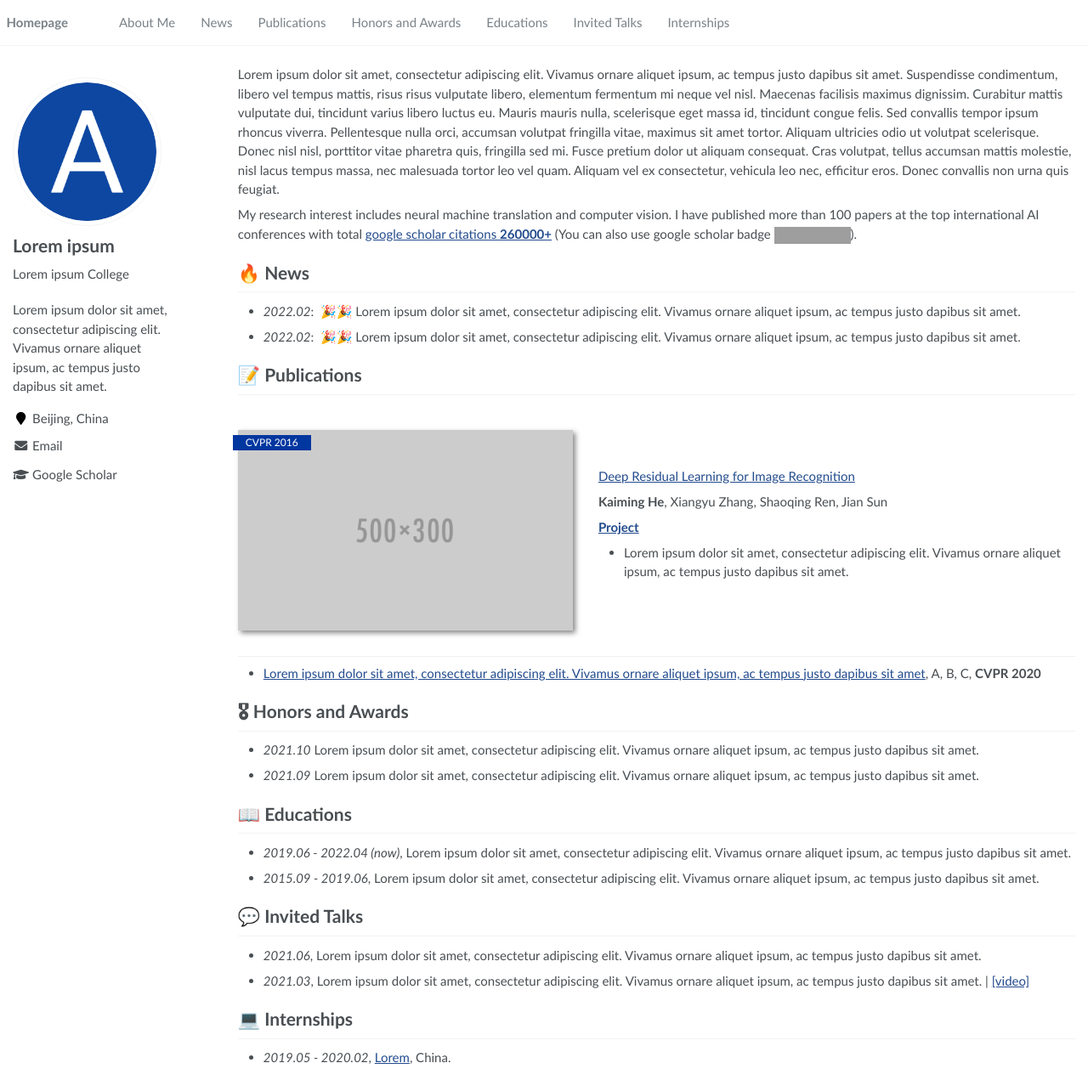
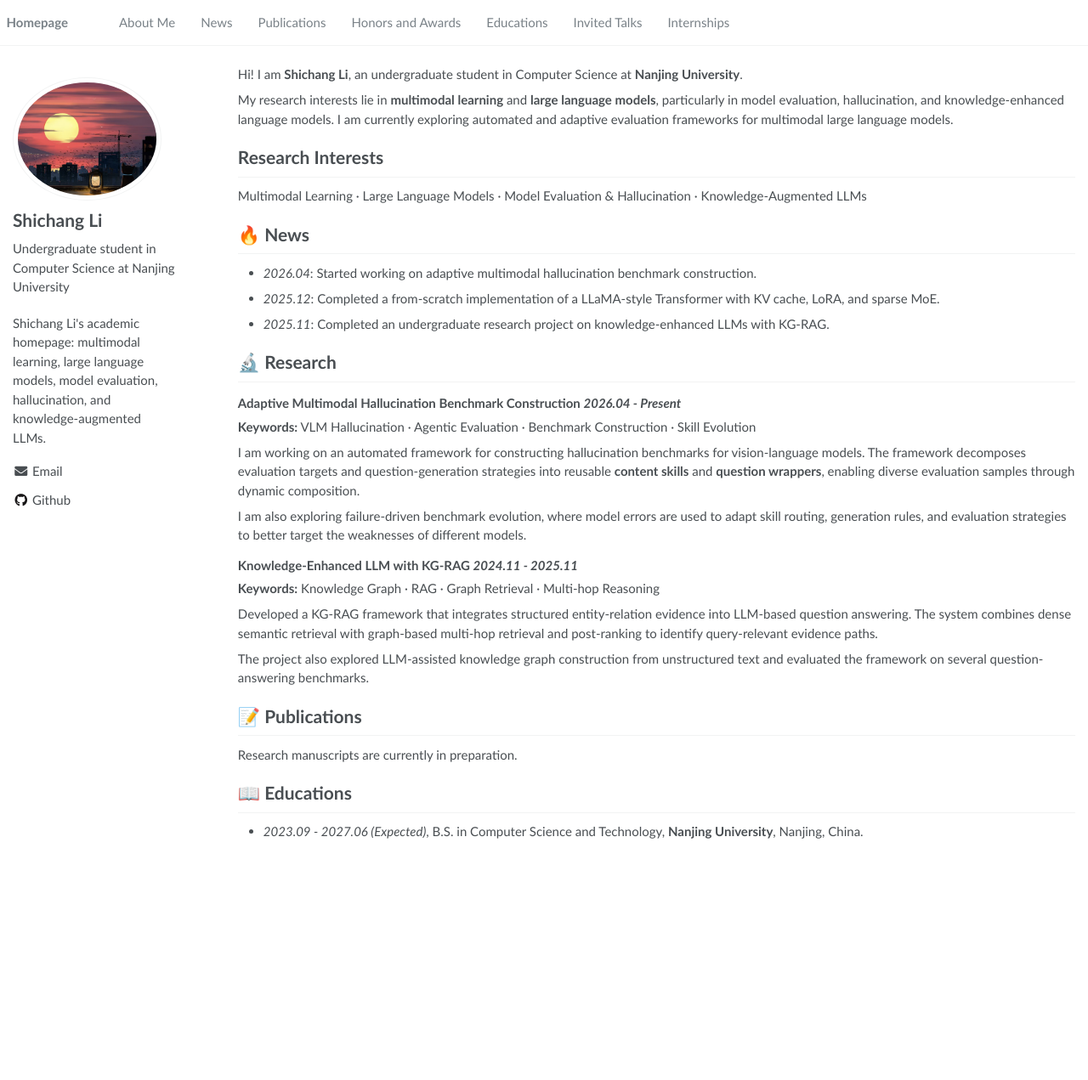
Before and after one commit to anyuri1/anyuri1.github.io, a Jekyll site: the page built from _pages/about.md, in a window 1280 px wide and 1271 px high. Shown: the whole window at 85% size. Built offline with Jekyll 4.4.1, drawn with Linux system fonts in a browser that asks for light colours; grey boxes are pictures that could not be loaded.

Commit message:
Set profile

```diff
--- a/_config.yml
+++ b/_config.yml
@@ -6,9 +6,9 @@
 # `jekyll serve`. If you change this file, please restart the server process.
 
 # Site Settings
-title                    : "Lorem ipsum"
-description              : "Lorem ipsum dolor sit amet, consectetur adipiscing elit. Vivamus ornare aliquet ipsum, ac tempus justo dapibus sit amet. "
-repository               : "RayeRen/acad-homepage.github.io"
+title                    : "Shichang Li"
+description              : "Shichang Li's academic homepage: multimodal learning, large language models, model evaluation, hallucination, and knowledge-augmented LLMs."
+repository               : "anyuri1/anyuri1.github.io"
 google_scholar_stats_use_cdn : true
 
 # google analytics
@@ -21,14 +21,14 @@ baidu_site_verification  :  # get baidu_site_verification from https://ziyuan.ba
 
 # Site Author
 author:
-  name             : "Lorem ipsum"
-  avatar           : "images/android-chrome-512x512.png"
-  bio              : "Lorem ipsum College"
-  location         : "Beijing, China"
+  name             : "Shichang Li"
+  avatar           : "images/Cat.jpg"
+  bio              : "Undergraduate student in Computer Science at Nanjing University"
+  location         :
   employer         :
   pubmed           :
-  googlescholar    : "https://scholar.google.com/citations?user=YOUR_GOOGLE_SCHOLAR_ID"
-  email            : "Lorem@ipsum.com"
+  googlescholar    :
+  email            :  "231220073@smail.nju.edu.cn"
   researchgate     :  # e.g., "https://www.researchgate.net/profile/yourprofile"
   uri              :
   bitbucket        :
@@ -37,7 +37,7 @@ author:
   flickr           :
   facebook         :
   foursquare       :
-  github           : # e.g., "github username"
+  github           : "anyuri1" # e.g., "github username"
   google_plus      :
   keybase          :
   instagram        :
--- a/_pages/about.md
+++ b/_pages/about.md
@@ -8,27 +8,54 @@ redirect_from:
   - /about.html
 ---
 
-{% if site.google_scholar_stats_use_cdn %}
+<!-- {% if site.google_scholar_stats_use_cdn %}
 {% assign gsDataBaseUrl = "https://cdn.jsdelivr.net/gh/" | append: site.repository | append: "@" %}
 {% else %}
 {% assign gsDataBaseUrl = "https://raw.githubusercontent.com/" | append: site.repository | append: "/" %}
 {% endif %}
-{% assign url = gsDataBaseUrl | append: "google-scholar-stats/gs_data_shieldsio.json" %}
+{% assign url = gsDataBaseUrl | append: "google-scholar-stats/gs_data_shieldsio.json" %} -->
 
 <span class='anchor' id='about-me'></span>
 
-Lorem ipsum dolor sit amet, consectetur adipiscing elit. Vivamus ornare aliquet ipsum, ac tempus justo dapibus sit amet. Suspendisse condimentum, libero vel tempus mattis, risus risus vulputate libero, elementum fermentum mi neque vel nisl. Maecenas facilisis maximus dignissim. Curabitur mattis vulputate dui, tincidunt varius libero luctus eu. Mauris mauris nulla, scelerisque eget massa id, tincidunt congue felis. Sed convallis tempor ipsum rhoncus viverra. Pellentesque nulla orci, accumsan volutpat fringilla vitae, maximus sit amet tortor. Aliquam ultricies odio ut volutpat scelerisque. Donec nisl nisl, porttitor vitae pharetra quis, fringilla sed mi. Fusce pretium dolor ut aliquam consequat. Cras volutpat, tellus accumsan mattis molestie, nisl lacus tempus massa, nec malesuada tortor leo vel quam. Aliquam vel ex consectetur, vehicula leo nec, efficitur eros. Donec convallis non urna quis feugiat.
+Hi! I am **Shichang Li**, an undergraduate student in Computer Science at **Nanjing University**.
 
-My research interest includes neural machine translation and computer vision. I have published more than 100 papers at the top international AI conferences with total <a href='https://scholar.google.com/citations?user=DhtAFkwAAAAJ'>google scholar citations <strong><span id='total_cit'>260000+</span></strong></a> (You can also use google scholar badge <a href='https://scholar.google.com/citations?user=DhtAFkwAAAAJ'><img src="https://img.shields.io/endpoint?url={{ url | url_encode }}&logo=Google%20Scholar&labelColor=f6f6f6&color=9cf&style=flat&label=citations"></a>).
+My research interests lie in **multimodal learning** and **large language models**, particularly in model evaluation, hallucination, and knowledge-enhanced language models. I am currently exploring automated and adaptive evaluation frameworks for multimodal large language models.
 
+# Research Interests
+
+Multimodal Learning · Large Language Models · Model Evaluation & Hallucination · Knowledge-Augmented LLMs
 
 # 🔥 News
-- *2022.02*: &nbsp;🎉🎉 Lorem ipsum dolor sit amet, consectetur adipiscing elit. Vivamus ornare aliquet ipsum, ac tempus justo dapibus sit amet.
-- *2022.02*: &nbsp;🎉🎉 Lorem ipsum dolor sit amet, consectetur adipiscing elit. Vivamus ornare aliquet ipsum, ac tempus justo dapibus sit amet.
+
+<!-- - *2022.02*:  🎉🎉 Lorem ipsum dolor sit amet, consectetur adipiscing elit. Vivamus ornare aliquet ipsum, ac tempus justo dapibus sit amet. -->
+
+- *2026.04*: Started working on adaptive multimodal hallucination benchmark construction.
+- *2025.12*: Completed a from-scratch implementation of a LLaMA-style Transformer with KV cache, LoRA, and sparse MoE.
+- *2025.11*: Completed an undergraduate research project on knowledge-enhanced LLMs with KG-RAG.
+
+# 🔬 Research
+
+### Adaptive Multimodal Hallucination Benchmark Construction *2026.04 - Present*
+
+**Keywords:** VLM Hallucination · Agentic Evaluation · Benchmark Construction · Skill Evolution
+
+I am working on an automated framework for constructing hallucination benchmarks for vision-language models. The framework decomposes evaluation targets and question-generation strategies into reusable **content skills** and **question wrappers**, enabling diverse evaluation samples through dynamic composition.
+
+I am also exploring failure-driven benchmark evolution, where model errors are used to adapt skill routing, generation rules, and evaluation strategies to better target the weaknesses of different models.
+
+### Knowledge-Enhanced LLM with KG-RAG *2024.11 - 2025.11*
+
+**Keywords:** Knowledge Graph · RAG · Graph Retrieval · Multi-hop Reasoning
+
+Developed a KG-RAG framework that integrates structured entity-relation evidence into LLM-based question answering. The system combines dense semantic retrieval with graph-based multi-hop retrieval and post-ranking to identify query-relevant evidence paths.
+
+The project also explored LLM-assisted knowledge graph construction from unstructured text and evaluated the framework on several question-answering benchmarks.
 
 # 📝 Publications
 
-<div class='paper-box'><div class='paper-box-image'><div><div class="badge">CVPR 2016</div><img src='images/500x300.png' alt="sym" width="100%"></div></div>
+Research manuscripts are currently in preparation.
+
+<!-- <div class='paper-box'><div class='paper-box-image'><div><div class="badge">CVPR 2016</div><img src='images/500x300.png' alt="sym" width="100%"></div></div>
 <div class='paper-box-text' markdown="1">
 
 [Deep Residual Learning for Image Recognition](https://openaccess.thecvf.com/content_cvpr_2016/papers/He_Deep_Residual_Learning_CVPR_2016_paper.pdf)
@@ -38,21 +65,18 @@ My research interest includes neural machine translation and computer vision. I
 [**Project**](https://scholar.google.com/citations?view_op=view_citation&hl=zh-CN&user=DhtAFkwAAAAJ&citation_for_view=DhtAFkwAAAAJ:ALROH1vI_8AC) <strong><span class='show_paper_citations' data='DhtAFkwAAAAJ:ALROH1vI_8AC'></span></strong>
 - Lorem ipsum dolor sit amet, consectetur adipiscing elit. Vivamus ornare aliquet ipsum, ac tempus justo dapibus sit amet.
 </div>
-</div>
+</div> -->
 
-- [Lorem ipsum dolor sit amet, consectetur adipiscing elit. Vivamus ornare aliquet ipsum, ac tempus justo dapibus sit amet](https://github.com), A, B, C, **CVPR 2020**
+<!-- - [Lorem ipsum dolor sit amet, consectetur adipiscing elit. Vivamus ornare aliquet ipsum, ac tempus justo dapibus sit amet](https://github.com), A, B, C, **CVPR 2020** -->
 
-# 🎖 Honors and Awards
-- *2021.10* Lorem ipsum dolor sit amet, consectetur adipiscing elit. Vivamus ornare aliquet ipsum, ac tempus justo dapibus sit amet.
-- *2021.09* Lorem ipsum dolor sit amet, consectetur adipiscing elit. Vivamus ornare aliquet ipsum, ac tempus justo dapibus sit amet.
+<!-- # 🎖 Honors and Awards -->
 
 # 📖 Educations
-- *2019.06 - 2022.04 (now)*, Lorem ipsum dolor sit amet, consectetur adipiscing elit. Vivamus ornare aliquet ipsum, ac tempus justo dapibus sit amet.
-- *2015.09 - 2019.06*, Lorem ipsum dolor sit amet, consectetur adipiscing elit. Vivamus ornare aliquet ipsum, ac tempus justo dapibus sit amet.
+- *2023.09 - 2027.06 (Expected)*, B.S. in Computer Science and Technology, **Nanjing University**, Nanjing, China.
 
-# 💬 Invited Talks
+<!-- # 💬 Invited Talks
 - *2021.06*, Lorem ipsum dolor sit amet, consectetur adipiscing elit. Vivamus ornare aliquet ipsum, ac tempus justo dapibus sit amet.
-- *2021.03*, Lorem ipsum dolor sit amet, consectetur adipiscing elit. Vivamus ornare aliquet ipsum, ac tempus justo dapibus sit amet.  \| [\[video\]](https://github.com/)
+- *2021.03*, Lorem ipsum dolor sit amet, consectetur adipiscing elit. Vivamus ornare aliquet ipsum, ac tempus justo dapibus sit amet.  \| [\[video\]](https://github.com/) -->
 
-# 💻 Internships
-- *2019.05 - 2020.02*, [Lorem](https://github.com/), China.
+<!-- # 💻 Internships
+- *2019.05 - 2020.02*, [Lorem](https://github.com/), China. -->
```
Also changed, not shown: images/Cat.jpg (added).
